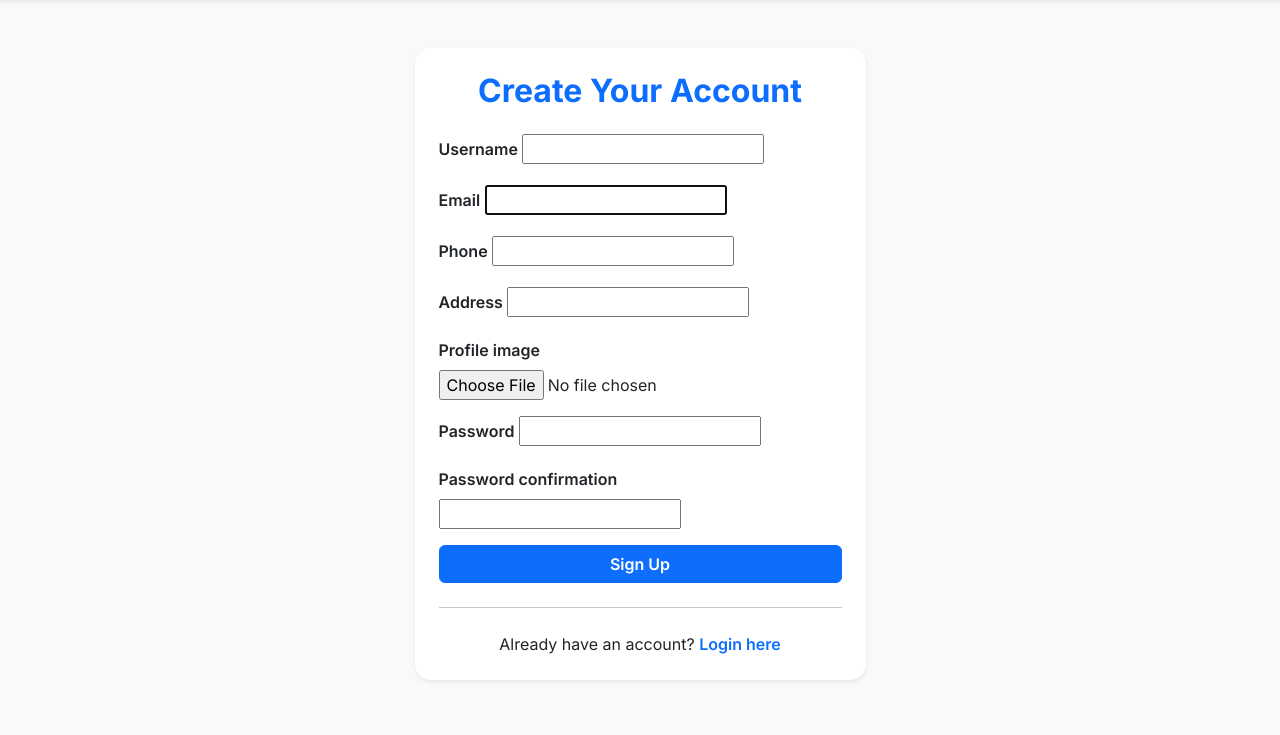
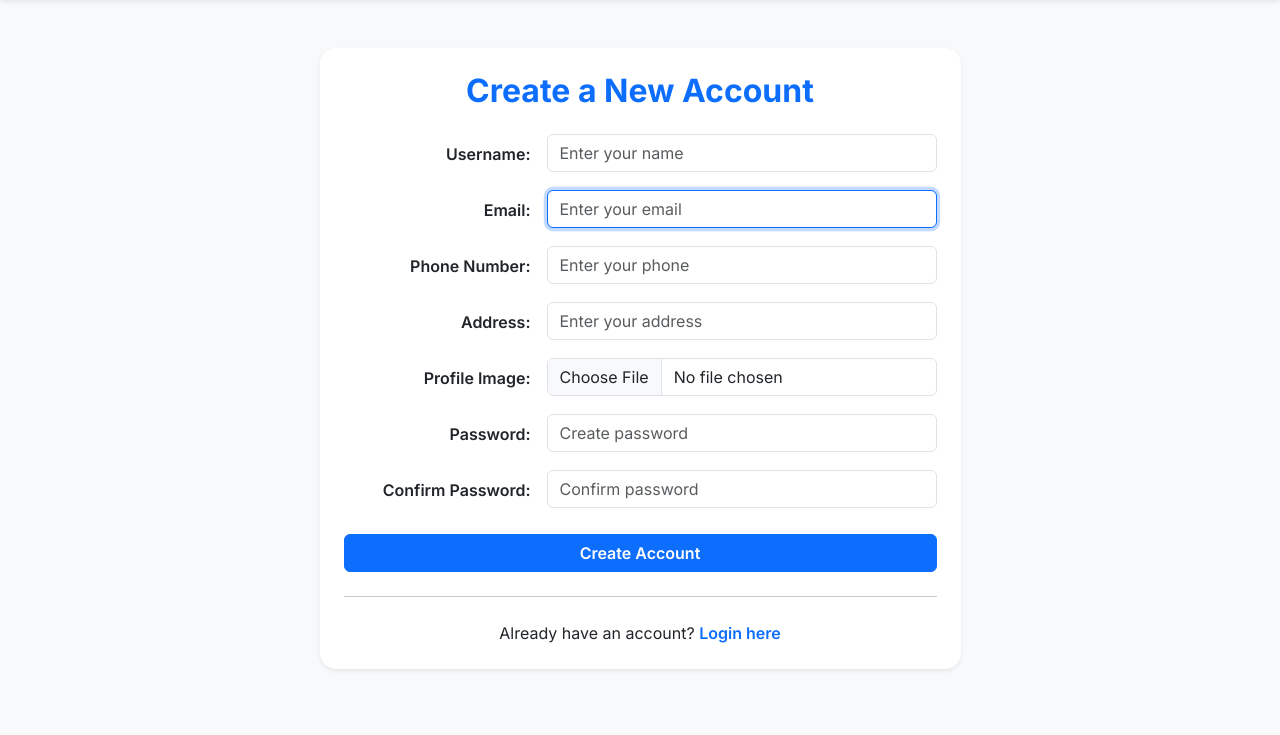
Before and after one commit to Nasrat-Nasrati/custom-django-auth, a Django app: page /accounts/signup/ in a window 1280 px wide. Shown: the part 56-791 px from the top of the page. Run offline with Django 5.2, Linux system fonts and the light colour scheme.

Commit message:
modified the style of login and signput form

```diff
--- a/accounts/forms.py
+++ b/accounts/forms.py
@@ -1,14 +1,41 @@
 from django import forms
 from django.contrib.auth.forms import UserCreationForm, AuthenticationForm
 from .models import CustomUser
-from django.contrib.auth import get_user_model
-
-User = get_user_model()
 
 class CustomSignupForm(UserCreationForm):
+    username = forms.CharField(
+        widget=forms.TextInput(attrs={'placeholder': 'Enter your name', 'class': 'form-control'})
+    )
+    email = forms.EmailField(
+        widget=forms.EmailInput(attrs={'placeholder': 'Enter your email', 'class': 'form-control'})
+    )
+    phone = forms.CharField(
+        widget=forms.TextInput(attrs={'placeholder': 'Enter your phone', 'class': 'form-control'})
+    )
+    address = forms.CharField(
+        widget=forms.TextInput(attrs={'placeholder': 'Enter your address', 'class': 'form-control'})
+    )
+    profile_image = forms.ImageField(
+        required=False,
+        widget=forms.ClearableFileInput(attrs={'class': 'form-control'})
+    )
+    password1 = forms.CharField(
+        widget=forms.PasswordInput(attrs={'placeholder': 'Create password', 'class': 'form-control'})
+    )
+    password2 = forms.CharField(
+        widget=forms.PasswordInput(attrs={'placeholder': 'Confirm password', 'class': 'form-control'})
+    )
+
     class Meta:
-        model = User
+        model = CustomUser
         fields = ['username', 'email', 'phone', 'address', 'profile_image', 'password1', 'password2']
 
+
 class CustomLoginForm(AuthenticationForm):
-    username = forms.EmailField(label='Email', widget=forms.EmailInput(attrs={'class': 'form-control'}))
+    username = forms.EmailField(
+        label='Email',
+        widget=forms.EmailInput(attrs={'placeholder': 'Enter your email', 'class': 'form-control'})
+    )
+    password = forms.CharField(
+        widget=forms.PasswordInput(attrs={'placeholder': 'Enter your password', 'class': 'form-control'})
+    )
--- a/accounts/templates/accounts/signup.html
+++ b/accounts/templates/accounts/signup.html
@@ -1,28 +1,92 @@
 {% extends "base.html" %}
+{% load form_tags %}
 
 {% block title %}Sign Up{% endblock %}
 
 {% block content %}
 <div class="row justify-content-center">
-    <div class="col-md-6 col-lg-5">
+    <div class="col-md-8 col-lg-7">
         <div class="card p-4 shadow-sm border-0 rounded-4">
-            <h2 class="text-center mb-4 text-primary fw-bold">Create Your Account</h2>
+            <h2 class="text-center mb-4 text-primary fw-bold">Create a New Account</h2>
 
             <form method="post" enctype="multipart/form-data" novalidate>
                 {% csrf_token %}
-                {% for field in form %}
-                    <div class="mb-3">
-                        <label class="form-label fw-semibold">{{ field.label }}</label>
-                        {{ field }}
-                        {% if field.errors %}
-                            <div class="text-danger small">
-                                {{ field.errors|striptags }}
-                            </div>
+
+                <div class="row g-3">
+                    <div class="col-md-4 text-end">
+                        <label for="id_username" class="form-label fw-semibold mt-2">Username:</label>
+                    </div>
+                    <div class="col-md-8">
+                        {{ form.username|add_class:"form-control" }}
+                        {% if form.username.errors %}
+                            <div class="text-danger small">{{ form.username.errors|striptags }}</div>
                         {% endif %}
                     </div>
-                {% endfor %}
 
-                <button type="submit" class="btn btn-primary w-100 fw-semibold">Sign Up</button>
+                    <div class="col-md-4 text-end">
+                        <label for="id_email" class="form-label fw-semibold mt-2">Email:</label>
+                    </div>
+                    <div class="col-md-8">
+                        {{ form.email|add_class:"form-control" }}
+                        {% if form.email.errors %}
+                            <div class="text-danger small">{{ form.email.errors|striptags }}</div>
+                        {% endif %}
+                    </div>
+
+                    <div class="col-md-4 text-end">
+                        <label for="id_phone" class="form-label fw-semibold mt-2">Phone Number:</label>
+                    </div>
+                    <div class="col-md-8">
+                        {{ form.phone|add_class:"form-control" }}
+                        {% if form.phone.errors %}
+                            <div class="text-danger small">{{ form.phone.errors|striptags }}</div>
+                        {% endif %}
+                    </div>
+
+                    <div class="col-md-4 text-end">
+                        <label for="id_address" class="form-label fw-semibold mt-2">Address:</label>
+                    </div>
+                    <div class="col-md-8">
+                        {{ form.address|add_class:"form-control" }}
+                        {% if form.address.errors %}
+                            <div class="text-danger small">{{ form.address.errors|striptags }}</div>
+                        {% endif %}
+                    </div>
+
+                    <div class="col-md-4 text-end">
+                        <label for="id_profile_image" class="form-label fw-semibold mt-2">Profile Image:</label>
+                    </div>
+                    <div class="col-md-8">
+                        {{ form.profile_image|add_class:"form-control" }}
+                        {% if form.profile_image.errors %}
+                            <div class="text-danger small">{{ form.profile_image.errors|striptags }}</div>
+                        {% endif %}
+                    </div>
+
+                    <div class="col-md-4 text-end">
+                        <label for="id_password1" class="form-label fw-semibold mt-2">Password:</label>
+                    </div>
+                    <div class="col-md-8">
+                        {{ form.password1|add_class:"form-control" }}
+                        {% if form.password1.errors %}
+                            <div class="text-danger small">{{ form.password1.errors|striptags }}</div>
+                        {% endif %}
+                    </div>
+
+                    <div class="col-md-4 text-end">
+                        <label for="id_password2" class="form-label fw-semibold mt-2">Confirm Password:</label>
+                    </div>
+                    <div class="col-md-8">
+                        {{ form.password2|add_class:"form-control" }}
+                        {% if form.password2.errors %}
+                            <div class="text-danger small">{{ form.password2.errors|striptags }}</div>
+                        {% endif %}
+                    </div>
+                </div>
+
+                <div class="mt-4">
+                    <button type="submit" class="btn btn-primary w-100 fw-semibold">Create Account</button>
+                </div>
             </form>
 
             <hr class="my-4">
--- /dev/null
+++ b/accounts/templatetags/form_tags.py
@@ -0,0 +1,9 @@
+# accounts/templatetags/form_tags.py
+
+from django import template
+
+register = template.Library()
+
+@register.filter(name='add_class')
+def add_class(field, css):
+    return field.as_widget(attrs={"class": css})
```
Also changed, not shown: accounts/templates/accounts/login.html (+10 -8 lines), accounts/templatetags/__init__.py (added).
